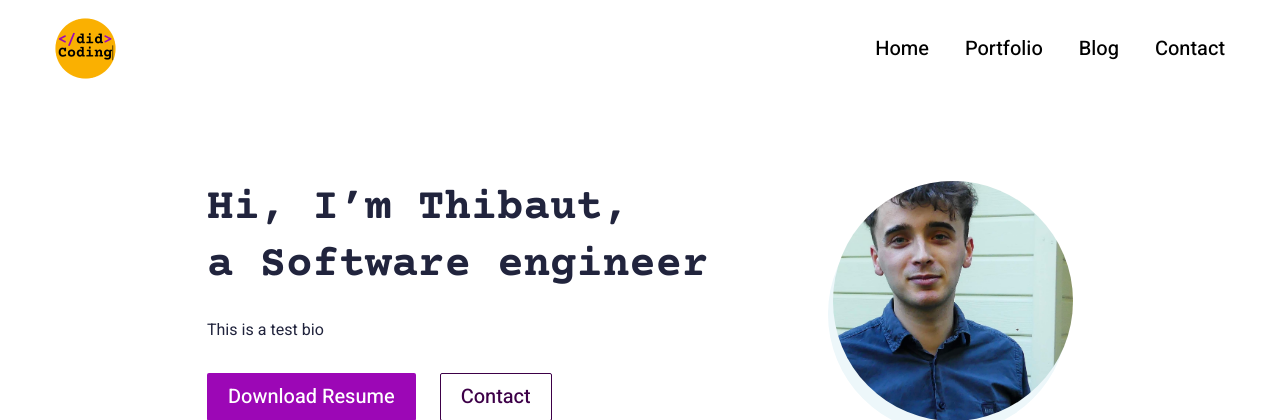
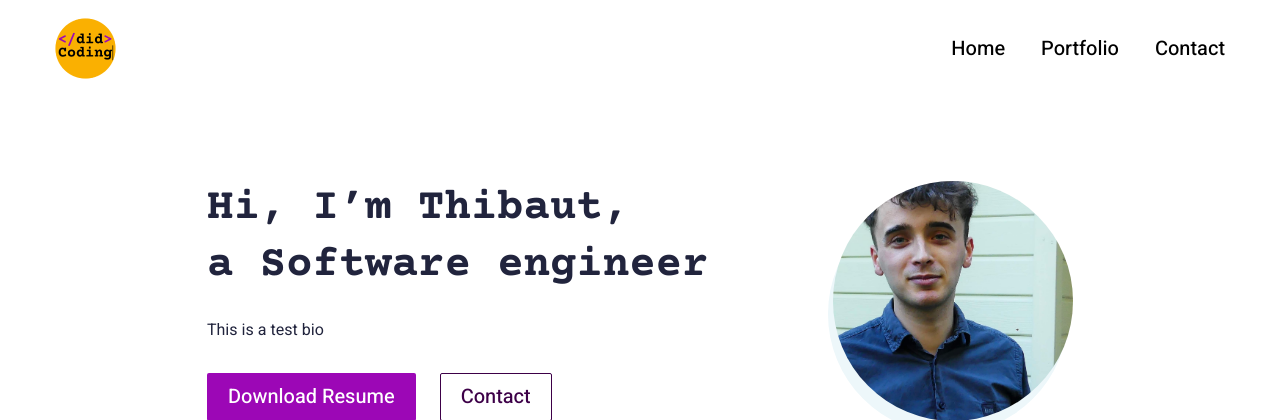
Before and after one commit to ThibautLandrein/online-resume, a Django app: page / in a window 1280 px wide. Shown: the top 420 px of the page. Run offline with Django 3.2, Linux system fonts and the light colour scheme; data comes from the database, SQL or seed files in the repository; data that the repository does not hold is empty; some libraries are stand-ins or nearby versions.

Commit message:
Suppression bouton blog

```diff
--- a/resume/main/templates/main/partials/nav.html
+++ b/resume/main/templates/main/partials/nav.html
@@ -20,7 +20,7 @@ Start Navigation Bar
                 <ul>
                 <li><a href="{%url 'main:home'%}">Home</a></li>
                 <li><a href="{%url 'main:portfolio' %}">Portfolio</a></li>
-                <li><a href="{% url 'main:blog' %}">Blog</a></li>
+                <!-- <li><a href="{% url 'main:blog' %}">Blog</a></li> -->
                 <li><a href="{%url 'main:contact'%}">Contact</a></li>
                 </ul>
             </div>
```
